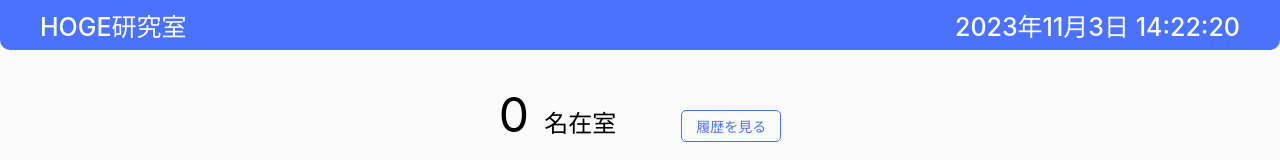
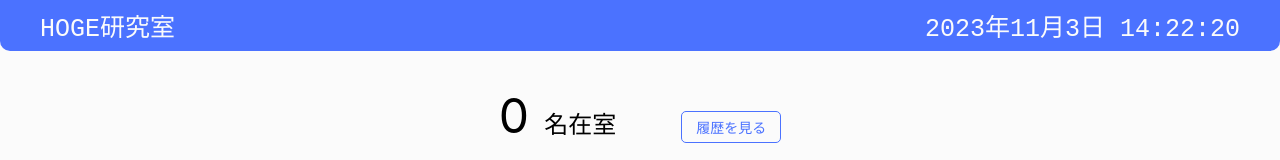
Before and after one commit to 618knot/hdp_2023, a React (Vite) app in the folder frontend/: page / in a window 1280 px wide. Shown: the top 160 px of the page. Built offline with nearby package versions, Linux system fonts and the light colour scheme; no server answers.

Commit message:
いったん等幅フォントにする

```diff
--- a/frontend/src/components/header/Header.scss
+++ b/frontend/src/components/header/Header.scss
@@ -20,4 +20,9 @@ header {
     font-style: normal;
     font-weight: 500;
     line-height: normal;
+
+    // & .time {
+    //     font-family:monospace;
+    // }
+    font-family:monospace;
 }
```
